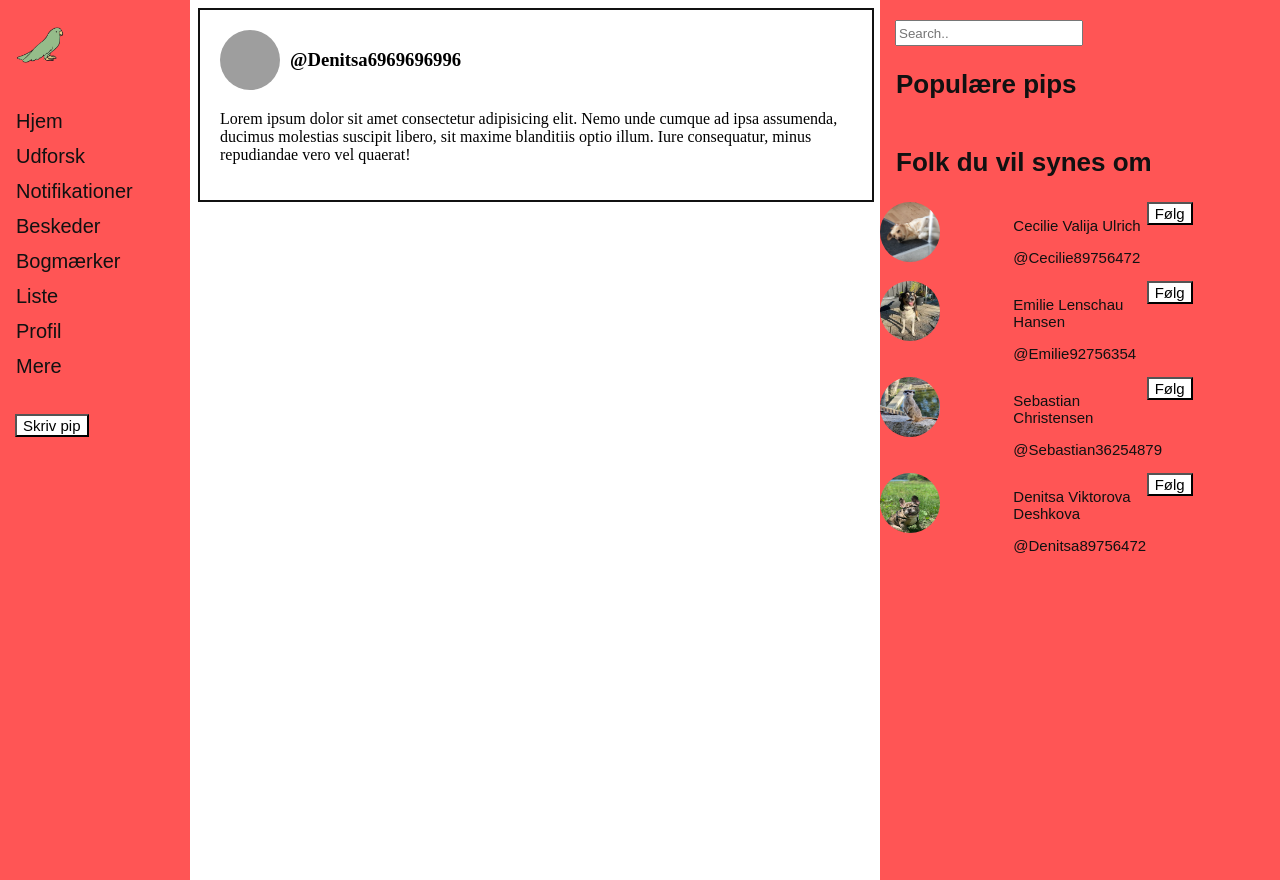
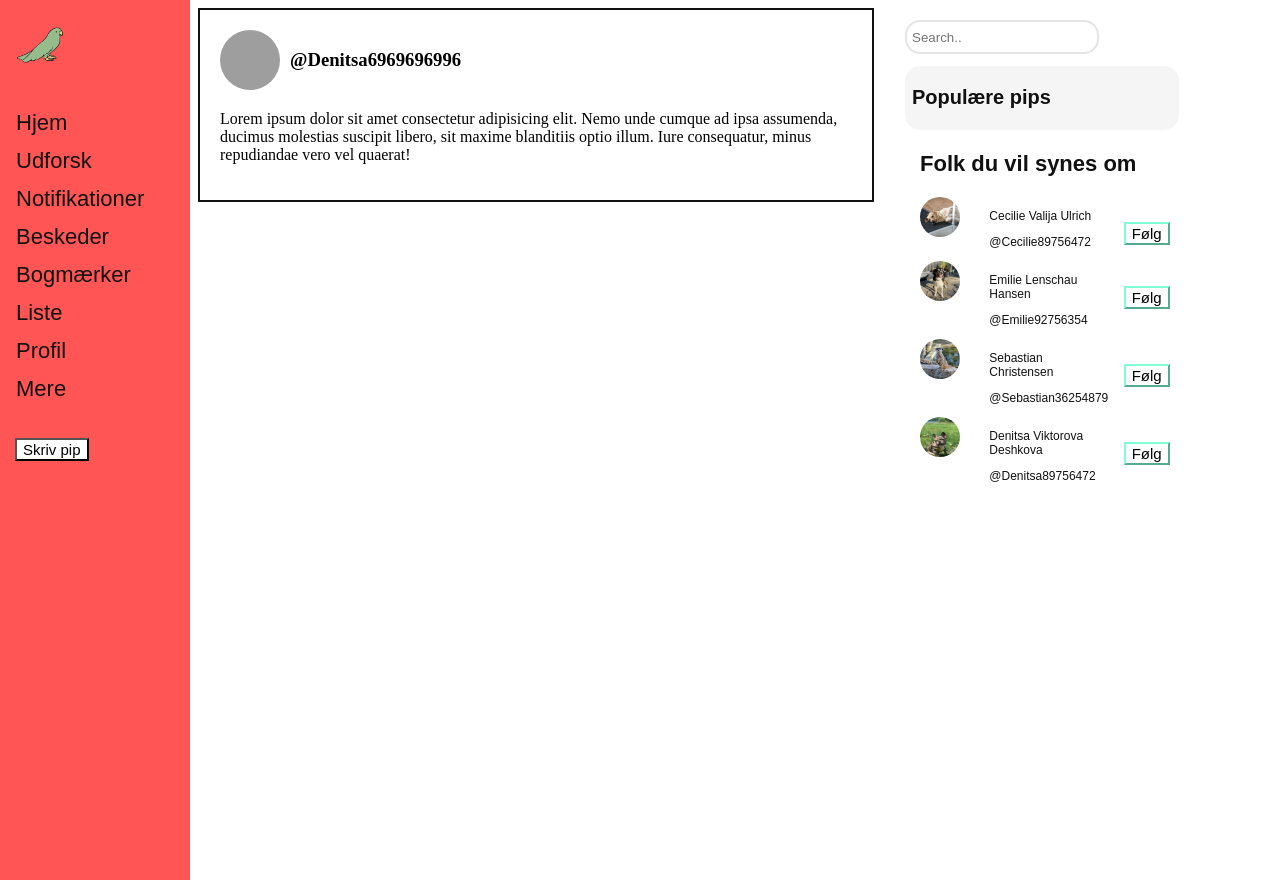
Before and after one commit to emilielhansen/pipper-opgave, a PHP site: page / in a window 1280 px wide. Run offline with PHP 8.4, Linux system fonts and the light colour scheme; grey boxes are pictures that could not be loaded.

Commit message:
Update style.css

```diff
--- a/pipper-opgave/style.css
+++ b/pipper-opgave/style.css
@@ -22,10 +22,16 @@
 .sidenav_venstre a {
     padding: 6px 8px 6px 16px;
     text-decoration: none;
-    font-size: 20px;
+    font-size: 22px;
     color: #111;
     display: block;
     font-family: Arial, Helvetica, sans-serif;
+}
+
+.material-symbols-outlined {
+ font-size: 22px;
+ padding-right: 10px;
+ color: #111;
 }
 
 /* When you mouse over the navigation links, change their color */
@@ -71,7 +77,7 @@
     margin-left: 15px;
 }
 
-
+/* Pip feed starter */
 .container{
     display:block;
     margin-left: 190px;
@@ -91,6 +97,7 @@
 #person{
     margin-left: 10px;
 }
+/* Pip feed slutter */
 /* sidebar i højre side */
 
 .sidenav_hoejre {
@@ -105,7 +112,7 @@
     top: 0;
     /* Stay at the top */
     right: 0;
-    background-color: #f55f;
+    background-color:rgb(255, 255, 255);
     /* Black */
     overflow-x: hidden;
     /* Disable horizontal scroll */
@@ -115,19 +122,69 @@
 
 /* Søgefunktion i højre side */
 #search {
-    margin-left: 15px;
+    margin-left: 25px;
+    margin-bottom: 12px;
     height: 20px;
     width: 180px;
+    border: 2px solid #e5e4e2;
+    border-radius: 15px;
+    padding: 5px;
+
 }
-
 
 /* Populære pips i højre side */
 .populaere_pips {
-    padding: 6px 8px 6px 16px;
+    width: 260px;
+    margin-left: 25px;
+    padding-left: 40px;
     text-decoration: none;
-    font-size: 13px;
+    font-size: 10px;
     color: #111;
     font-family: Arial, Helvetica, sans-serif;
+    background-color:#f5f5f5 ;
+    border: 2px solid #f5f5f5;
+    border-radius: 15px;
+    padding: 5px;
+}
+
+.tranding{
+    transition-duration: 0,4s;
+}
+.tranding:hover {
+    width: 103%;
+    background-color: #d2d0d067;
+    color: #e5e4e2;
+}
+.big_tags{
+    display: flex;
+
+}
+.kategori{
+    color: #8b8589;
+}
+.symbol{
+    padding-top: 7px;
+
+}
+.views{
+    color: #8b8589;
+}
+#symbol1{
+    color: #8b8589;
+    margin-left:100px;
+}
+#symbol2{
+    color: #8b8589;
+    margin-left:92px;
+}
+#symbol3{
+    color: #8b8589;
+    margin-left:155px;
+}
+
+.tags {
+    text-decoration: none;
+    color: #111;
 }
 
 
@@ -136,27 +193,29 @@
 .foelg {
     padding: 6px 8px 6px 16px;
     text-decoration: none;
-    font-size: 13px;
+    font-size: 11px;
     color: #111;
+    padding-left: 40px;
     font-family: Arial, Helvetica, sans-serif;
 }
 
 #billede_person {
-    width: 60px;
-    height: 60px;
+    width: 40px;
+    height: 40px;
     border-radius: 50%;
+    margin-left: 40px;
 }
 
 #navn {
     text-decoration: none;
-    font-size: 15px;
+    font-size: 12px;
     color: #111;
     font-family: Arial, Helvetica, sans-serif;
 }
 
 #brugernavn {
     text-decoration: none;
-    font-size: 15px;
+    font-size: 12px;
     color: #111;
     font-family: Arial, Helvetica, sans-serif;
 }
@@ -165,11 +224,16 @@
     background-color: white;
     font-family: Arial, Helvetica, sans-serif;
     font-size: 15px;
+    margin-top: 25px;
+    margin-left: 25px;
+    border-color: aquamarine;
 }
 
 .column {
     float: left;
-    width: 33.33%;
+    width: 27.33%;
+
+
   }
 
   /* Clear floats after the columns */
```
